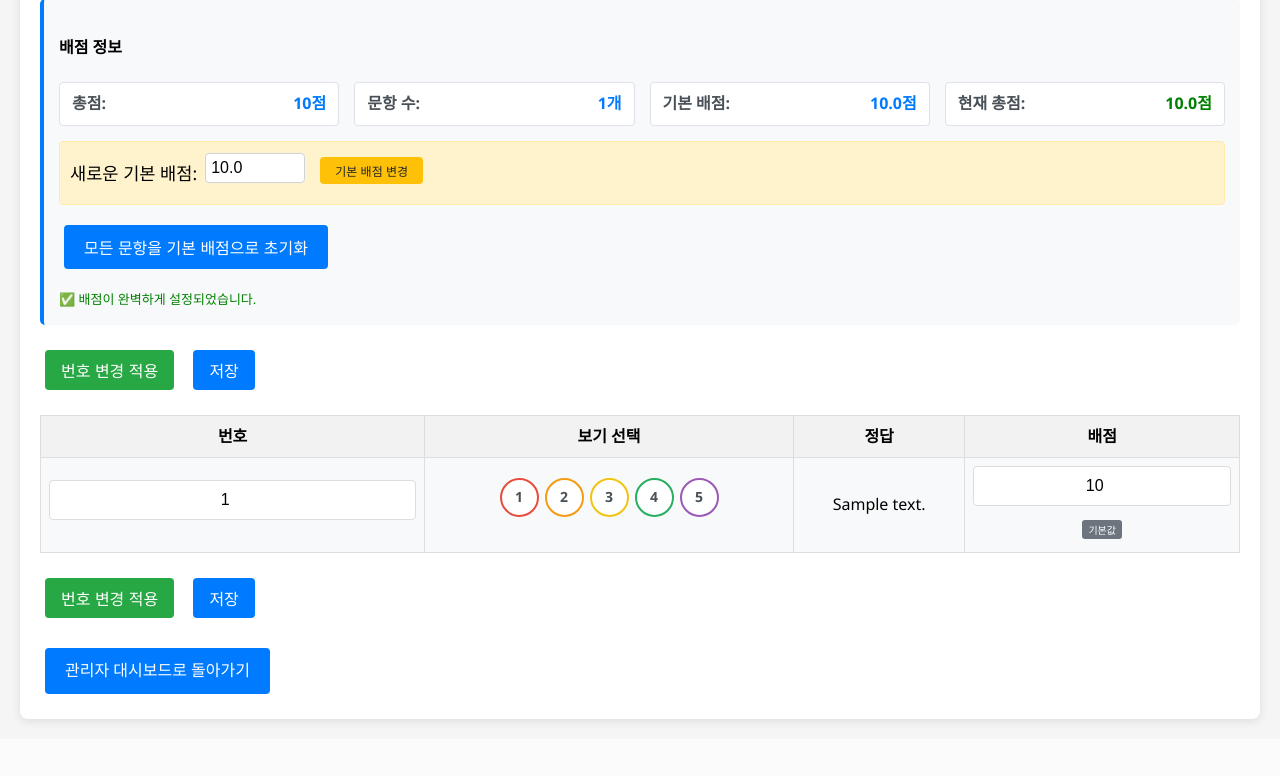
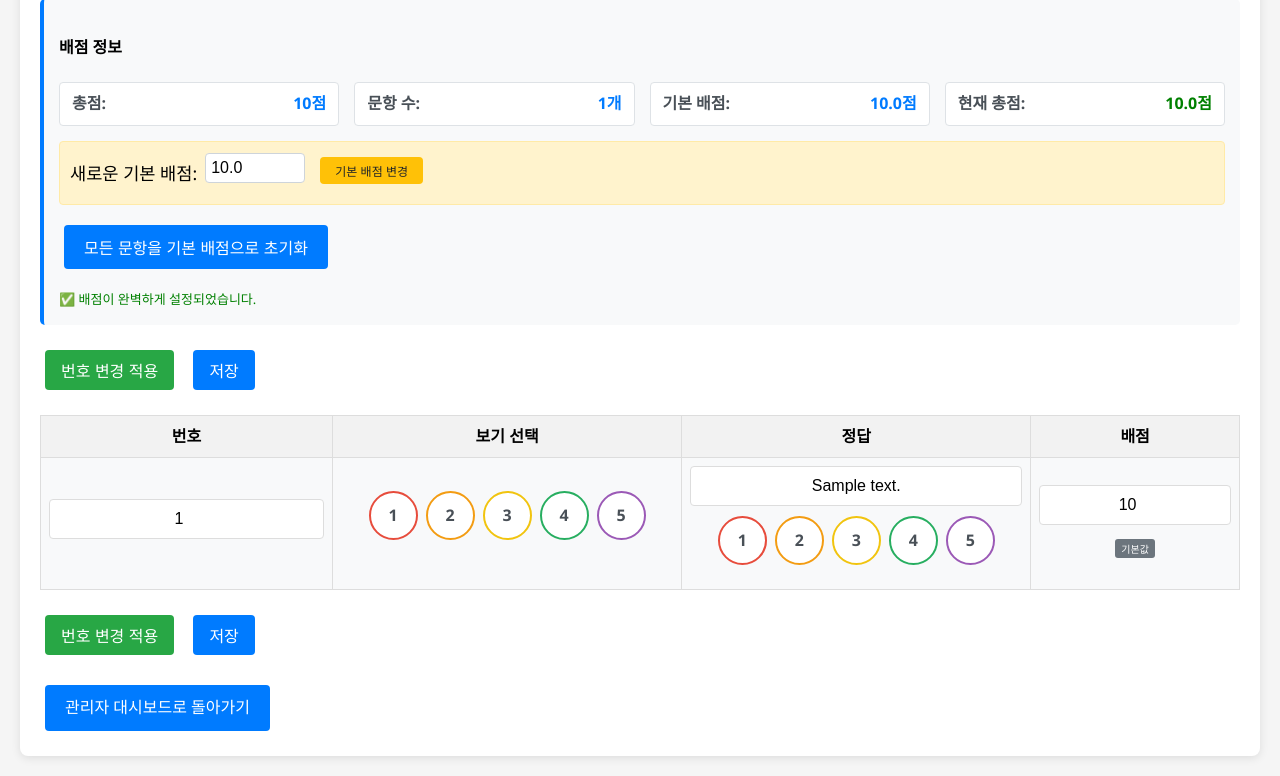
Before and after one commit to judgecho/JS-ver9, a Flask app: page /edit_exam/1 in a window 1280 px wide. Shown: the part 448-1224 px from the top of the page. Before the commit the page ends 1172 px from the top, so only its background shows below. Run offline with Flask 3, Linux system fonts and the light colour scheme; the visitor is signed in with stand-in values (Sample User, id 1); tables that the repository leaves empty hold one stand-in row (values such as "Sample post").

Commit message:
보기 선택 UI 개선: 버튼 크기 확대, 입력란 축소, 정답 직접 입력 기능 추가

```diff
--- a/templates/edit_exam.html
+++ b/templates/edit_exam.html
@@ -18,14 +18,24 @@
             background-color: #f2f2f2;
         }
         .number-input {
+            width: 30px;
+            text-align: center;
+            font-size: 11px;
+            padding: 3px;
+        }
+        .score-input {
+            width: 50px;
+            text-align: center;
+            font-size: 11px;
+            padding: 3px;
+        }
+        .answer-input {
             width: 40px;
             text-align: center;
-            font-size: 12px;
-            padding: 4px;
-        }
-        .score-input {
-            width: 80px;
-            text-align: center;
+            font-size: 11px;
+            padding: 3px;
+            border: 1px solid #ced4da;
+            border-radius: 3px;
         }
         .choice-input {
             width: 200px;
@@ -165,7 +175,7 @@
         }
         .answer-choices {
             display: flex;
-            gap: 6px;
+            gap: 8px;
             margin-bottom: 8px;
             justify-content: center;
             align-items: center;
@@ -177,14 +187,18 @@
             cursor: pointer;
             border: 2px solid #dee2e6;
             border-radius: 50%;
-            width: 35px;
-            height: 35px;
+            width: 45px;
+            height: 45px;
             background: #fff;
             transition: all 0.3s ease;
             position: relative;
             font-weight: bold;
-            font-size: 14px;
+            font-size: 16px;
             color: #495057;
+            user-select: none;
+            -webkit-user-select: none;
+            -moz-user-select: none;
+            -ms-user-select: none;
         }
         .choice-btn:hover {
             border: 2.5px solid #007bff;
@@ -207,9 +221,9 @@
             background: #28a745;
             color: white;
             border-radius: 50%;
-            width: 16px;
-            height: 16px;
-            font-size: 10px;
+            width: 18px;
+            height: 18px;
+            font-size: 11px;
             display: flex;
             align-items: center;
             justify-content: center;
@@ -227,6 +241,9 @@
         }
         .choice-btn.selected {
             animation: pulse 2s infinite;
+        }
+        .choice-btn:active {
+            transform: scale(0.95);
         }
         .choice-btn:nth-child(1) { border-color: #e74c3c; }
         .choice-btn:nth-child(1):hover { border-color: #c0392b; background: linear-gradient(135deg, #ffebee, #ffcdd2); }
@@ -345,13 +362,16 @@
                           </div>
                         </td>
                         <td style="text-align: center;">
-                            <span id="selected_answer_{{q.id}}">
-                                {% if q.answer %}
-                                    {{ q.answer }}
-                                {% else %}
-                                    미선택
-                                {% endif %}
-                            </span>
+                            <input type="text" name="answer_{{ q.id }}" value="{{ q.answer or '' }}"
+                                   class="answer-input" placeholder="정답"
+                                   title="정답을 직접 입력하거나 아래 보기를 클릭하세요">
+                            <div class="choices-edit answer-choices" data-qid="{{q.id}}">
+                                {% for i in range(1, 6) %}
+                                <label class="choice-btn {% if q.answer == i|string %}selected{% endif %}" data-choice="{{i}}">
+                                    {{i}}
+                                </label>
+                                {% endfor %}
+                            </div>
                         </td>
                         <td style="text-align: center;">
                             <input type="number" name="score_{{ q.id }}" value="{{ q.score or 0 }}"
@@ -468,7 +488,7 @@
                     input.style.backgroundColor = '#e8f4fd';
                     input.style.borderColor = '#007bff';
 
-                    // 툴크 추가
+                    // 툴팁 추가
                     input.title = `자동 조정 예상 배점: ${avgScore}점`;
                 } else {
                     // 수동 배점 스타일
@@ -614,12 +634,20 @@
             document.querySelectorAll('.answer-choices').forEach(function(group) {
                 group.querySelectorAll('.choice-btn').forEach(function(btn) {
                     btn.addEventListener('click', function(e) {
+                        e.preventDefault();
+                        const qid = group.getAttribute('data-qid');
+                        const choice = this.getAttribute('data-choice');
+
                         // 모든 선택 해제
                         group.querySelectorAll('.choice-btn').forEach(b => b.classList.remove('selected'));
                         // 선택 표시
-                        btn.classList.add('selected');
-                        // 실제 라디오 버튼 체크
-                        btn.querySelector('input[type="radio"]').checked = true;
+                        this.classList.add('selected');
+
+                        // 정답 입력 필드에 값 설정
+                        const answerInput = document.querySelector(`input[name="answer_${qid}"]`);
+                        if (answerInput) {
+                            answerInput.value = choice;
+                        }
                     });
                 });
             });
```
